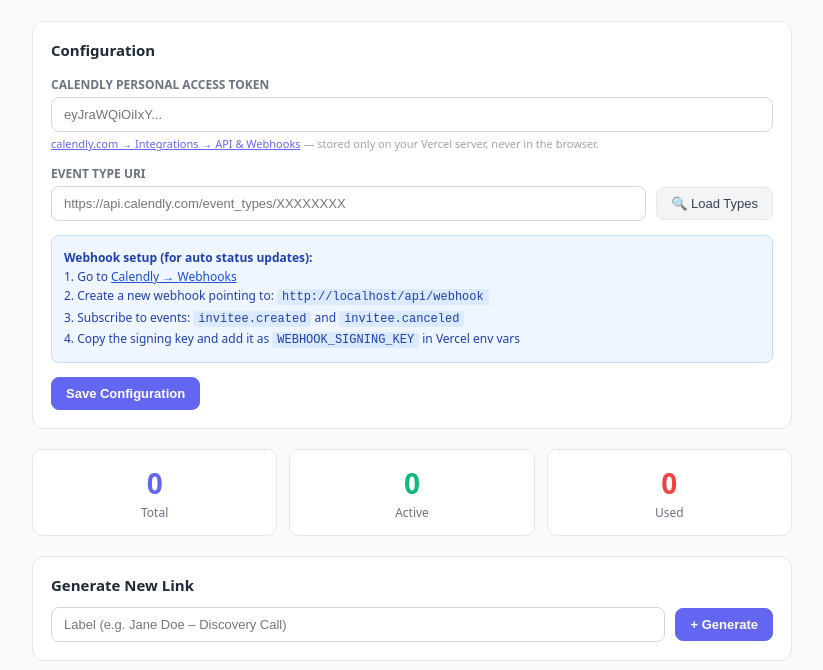
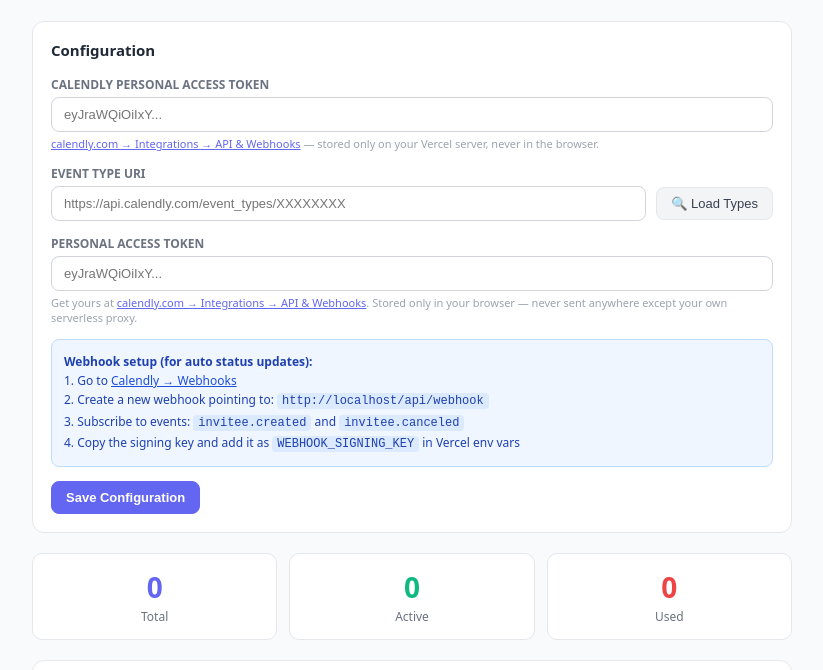
Before and after one commit to paulritter-cls/calendly-link-tracker, a plain HTML site: page public/index.html in a window 1280 px wide. Both pictures are taken after a click on the button "⚙️ Settings". Shown: the part 79-749 px from the top of the page, without its empty margins (228-1051 px from the left). Drawn offline with Linux system fonts and the light colour scheme.

Commit message:
Update index.html

```diff
--- a/public/index.html
+++ b/public/index.html
@@ -93,6 +93,15 @@
     <div id="event-type-list"></div>
     <div id="error-settings" class="error" style="display:none"></div>
 
+    <div class="field">
+      <label class="field-label">PERSONAL ACCESS TOKEN</label>
+      <input type="password" id="inp-apikey" placeholder="eyJraWQiOiIxY..." value="" />
+      <p class="hint">
+        Get yours at <a href="https://calendly.com/integrations/api_webhooks" target="_blank">calendly.com → Integrations → API & Webhooks</a>.
+        Stored only in your browser — never sent anywhere except your own serverless proxy.
+      </p>
+    </div>
+
     <div class="webhook-info">
       <strong>Webhook setup (for auto status updates):</strong><br/>
       1. Go to <a href="https://calendly.com/integrations/api_webhooks" target="_blank" style="color:#1d4ed8">Calendly → Webhooks</a><br/>
@@ -135,20 +144,26 @@
 <script>
   const LINKS_KEY = "cal_links_v4";
   const EVENT_URI_KEY = "cal_event_uri_v4";
+  const API_KEY_KEY = "cal_api_key_v4";
 
   let links = (() => { try { return JSON.parse(localStorage.getItem(LINKS_KEY) || "[]"); } catch { return []; } })();
   let eventTypeUri = localStorage.getItem(EVENT_URI_KEY) || "";
+  let apiKey = localStorage.getItem(API_KEY_KEY) || "";
   let eventTypes = [];
 
   const save = () => localStorage.setItem(LINKS_KEY, JSON.stringify(links));
   const persist = (u) => { links = u; save(); render(); };
 
   // -- API calls through our own serverless proxy --
+  // Token is passed via custom header — never in the URL or response body
   async function api(method, path, body) {
     const encodedPath = encodeURIComponent(path);
     const res = await fetch(`/api/calendly?path=${encodedPath}`, {
       method,
-      headers: { "Content-Type": "application/json" },
+      headers: {
+        "Content-Type": "application/json",
+        "x-calendly-token": apiKey,
+      },
       ...(body ? { body: JSON.stringify(body) } : {})
     });
     const data = await res.json();
@@ -308,8 +323,11 @@
 
   document.getElementById("btn-settings").addEventListener("click", () => {
     const p = document.getElementById("panel-settings");
-    p.style.display = p.style.display === "none" ? "block" : "none";
-    // Show webhook URL based on current origin
+    const isOpen = p.style.display !== "none";
+    p.style.display = isOpen ? "none" : "block";
+    // Pre-fill fields from saved values
+    document.getElementById("inp-apikey").value = apiKey;
+    document.getElementById("inp-eventuri").value = eventTypeUri;
     document.getElementById("webhook-url").textContent = `${location.origin}/api/webhook`;
   });
 
@@ -319,6 +337,8 @@
   document.getElementById("inp-label").addEventListener("keydown", e => { if (e.key === "Enter") generateLink(); });
 
   document.getElementById("btn-save-config").addEventListener("click", () => {
+    apiKey = document.getElementById("inp-apikey").value.trim();
+    localStorage.setItem(API_KEY_KEY, apiKey);
     localStorage.setItem(EVENT_URI_KEY, eventTypeUri);
     document.getElementById("panel-settings").style.display = "none";
     document.getElementById("error-settings").style.display = "none";
```
